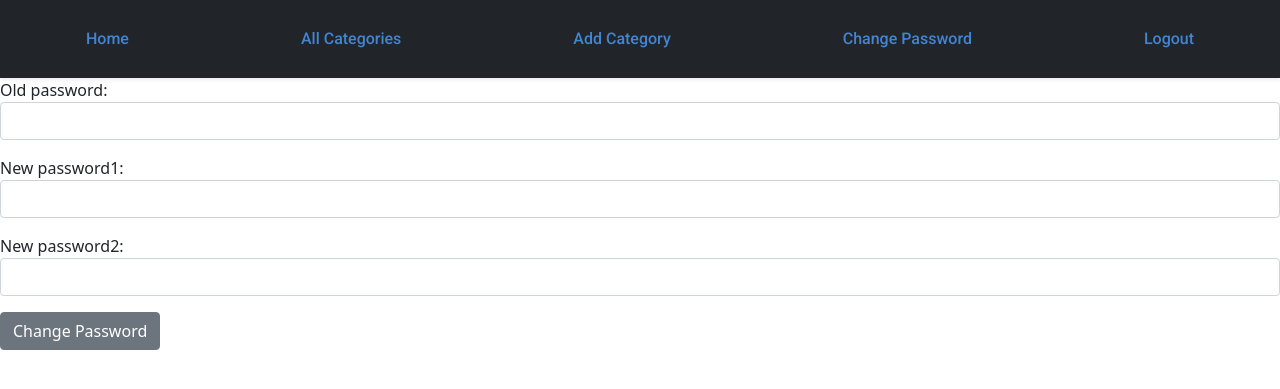
After one commit to the0therguy/django_quiz_app, a Django app: page /change_password/ in a window 1280 px wide. The commit adds this page. Shown: the top 389 px of the page. Run offline with Django 4.2, Linux system fonts and the light colour scheme; the visitor is signed in with stand-in values (Sample User, id 1).

Commit message:
password jhamela

```diff
--- a/quiz/forms.py
+++ b/quiz/forms.py
@@ -1,8 +1,28 @@
+from django import forms
+from django.contrib.auth.forms import PasswordChangeForm
 from django.contrib.auth.forms import UserCreationForm
-from django.contrib.auth.models import User
+from django.forms import ModelForm
+
+from .models import *
 
 
 class RegisterUserForm(UserCreationForm):
     class Meta:
         model = User
         fields = ('first_name', 'last_name', 'username', 'email', 'password1', 'password2')
+
+
+class AddCategoryForm(ModelForm):
+    class Meta:
+        model = Category
+        fields = ['title', 'details', 'image']
+
+
+class PasswordChangingForm(PasswordChangeForm):
+    old_password = forms.CharField(widget=forms.PasswordInput(attrs={'class': 'form-control'}))
+    new_password1 = forms.CharField(max_length=32, widget=forms.PasswordInput(attrs={'class': 'form-control'}))
+    new_password2 = forms.CharField(max_length=32, widget=forms.PasswordInput(attrs={'class': 'form-control'}))
+
+    class Meta:
+        model = User
+        fields = ('old_password', 'new_password1', 'new_password2')
--- /dev/null
+++ b/quiz/templates/change_password.html
@@ -0,0 +1,83 @@
+<!DOCTYPE html>
+<html lang="en">
+<head>
+    <meta charset="UTF-8">
+    <title>Change Password</title>
+    <link href="https://cdn.jsdelivr.net/npm/bootstrap@5.0.0-beta3/dist/css/bootstrap.min.css" rel="stylesheet"
+          integrity="sha384-eOJMYsd53ii+scO/bJGFsiCZc+5NDVN2yr8+0RDqr0Ql0h+rP48ckxlpbzKgwra6" crossorigin="anonymous">
+    <link rel="preconnect" href="https://fonts.gstatic.com">
+    <link href="https://fonts.googleapis.com/css2?family=Roboto:wght@400;500;700&display=swap" rel="stylesheet">
+
+    <style>
+        .nav-link {
+            display: inline-block;
+            line-height: 54px;
+            color: #4185d3;
+            font-family: 'Roboto';
+            text-transform: capitalize;
+            font-weight: 500;
+            font-size: 16px;
+        }
+
+        .nav {
+            text-align: right;
+        }
+
+        .main {
+            padding-top: 50px;
+            padding-bottom: 50px;
+            background: #f7f8fa;
+            min-height: 100vh;
+        }
+
+
+    </style>
+</head>
+<body>
+
+
+<!-- Header Start  -->
+<div>
+    <div>
+        <ul class="nav nav-pills nav-fill gap-2 p-1 small bg-primary shadow-sm bg-dark" id="pillNav2" role="tablist"
+            style="--bs-nav-link-color: var(--bs-white); --bs-nav-pills-link-active-color: var(--bs-primary); --bs-nav-pills-link-active-bg: var(--bs-white);">
+            <li class="nav-item" role="presentation">
+                <a class="nav-link rounded-5" id="home-tab2"
+                   aria-selected="true" href="{% url 'home' %}">Home
+                </a>
+            </li>
+            <li class="nav-item" role="presentation">
+                <a class="nav-link rounded-5" id="profile-tab2" href="{% url 'all_categories' %}">All Categories
+                </a>
+            </li>
+            <li class="nav-item" role="presentation">
+                {% if user.is_superuser %}
+                    <a class="nav-link rounded-5" id="profile-tab2" href="{% url 'add-category' %}">Add Category</a>
+                {% endif %}
+            </li>
+            <li class="nav-item" role="presentation">
+                {% if user.is_authenticated %}
+                    <a class="nav-link rounded-5" id="profile-tab2" href="{% url 'change_password' %}">Change Password</a>
+                {% endif %}
+            </li>
+            <li class="nav-item" role="presentation">
+                {% if user.is_authenticated %}
+                    <a class="nav-link rounded-5" id="profile-tab2" href="{% url 'logout' %}">Logout</a>
+                {% else %}
+                    <a class="nav-link rounded-5" id="profile-tab2" href="{% url 'login' %}">Login</a>
+                {% endif %}
+            </li>
+        </ul>
+    </div>
+</div>
+<!-- Header End -->
+
+<div class="form-group">
+    <form method="POST">
+        {% csrf_token %}
+        {{ form.as_p }}
+        <button class="btn btn-secondary">Change Password</button>
+    </form>
+</div>
+</body>
+</html>
--- a/quiz/templates/registration/login.html
+++ b/quiz/templates/registration/login.html
@@ -34,6 +34,10 @@
                 </tr>
             </table>
         </form>
+        <div class="container-frm">
+            <p style="font-family: 'Roboto';font-weight: 400; font-size: 14px; margin-bottom: 5px;">Not a member? <a href="{% url 'register' %}">Sign up</a></p>
+            <p style="font-family: 'Roboto';font-weight: 400; font-size: 14px; margin-bottom: 5px;">Forgot Password? <a href="{% url 'password_reset' %}">Reset Password</a></p>
+        </div>
     </div>
 </body>
 </html>
--- a/quiz/urls.py
+++ b/quiz/urls.py
@@ -1,6 +1,7 @@
 from django.conf import settings
 from django.conf.urls.static import static
 from django.urls import path
+from django.contrib.auth import views as auth_views
 
 from .views import *
 
@@ -10,6 +11,18 @@ urlpatterns = [
     path('all-categories', all_categories, name='all_categories'),
     path('questions/<int:category_id>', category_questions, name='category_question'),
     path('submit-answer/<int:category_id>/<int:question_id>', submit_answer, name='submit-answer'),
+    path('add-category', add_category, name='add-category'),
+    path('change_password/', PasswordsChangeView.as_view(template_name='change_password.html'),
+         name='change_password'),
+    path('password_success/', password_success, name='password_success'),
+    path('password_reset/', auth_views.PasswordResetView.as_view(template_name='password_reset_form.html'),
+         name='password_reset'),
+    path('password_reset/done/',
+         auth_views.PasswordResetDoneView.as_view(template_name='password_reset_done.html'),
+         name='password_reset_done'),
+    path('reset/<uidb64>/<token>/', auth_views.PasswordResetConfirmView.as_view(), name='password_reset_confirm'),
+    path('reset/done/', auth_views.PasswordResetCompleteView.as_view(template_name='password_reset_complete.html'),
+         name='password_reset_complete'),
 ]
 
 if settings.DEBUG:
--- a/quiz/views.py
+++ b/quiz/views.py
@@ -4,6 +4,8 @@ from django.shortcuts import render
 
 from .forms import *
 from .models import *
+from django.contrib.auth.views import PasswordChangeView
+from django.urls import reverse_lazy
 
 
 # Create your views here.
@@ -79,3 +81,26 @@ def submit_answer(request, category_id, question_id):
                           {'results': result, 'skipped': skipped, 'attempted': attempted, 'right_ans': right_ans_count})
     else:
         return HttpResponse('Method not allowed')
+
+
+@login_required
+def add_category(request):
+    form = AddCategoryForm
+    message = ''
+    if request.method == 'POST':
+        form = AddCategoryForm(request.POST)
+        if form.is_valid():
+            form.save()
+            message = 'Category add Successfully'
+            form = AddCategoryForm
+    return render(request, 'add-category.html', {'form': form, 'msg': message})
+
+
+class PasswordsChangeView(PasswordChangeView):
+    # form_class = PasswordChangeForm
+    form_class = PasswordChangingForm
+    success_url = reverse_lazy('password_success')
+
+
+def password_success(request):
+    return render(request, 'shop/password_success.html')
```
Also changed, not shown: quiz/templates/add-category.html (added, +22 -0 lines), quiz/templates/base.html (+12 -2 lines), quiz/templates/password_reset_complete.html (added, +12 -0 lines), quiz/templates/password_reset_confirm.html (added, +21 -0 lines), quiz/templates/password_reset_done.html (added, +14 -0 lines), quiz/templates/password_reset_email.html (added, +15 -0 lines), quiz/templates/password_reset_form.html (added, +18 -0 lines), quiz/templates/password_success.html (added, +12 -0 lines).
